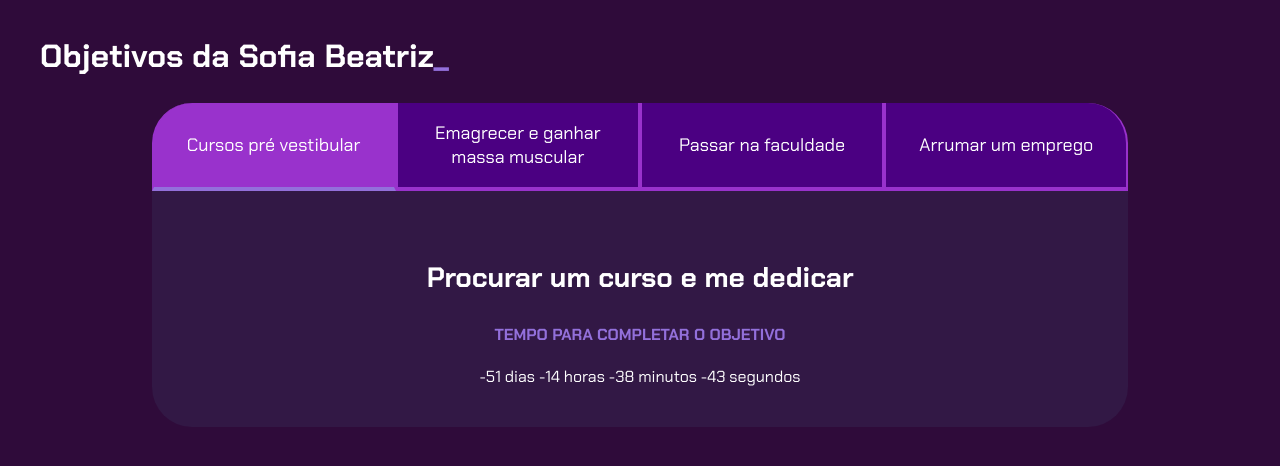
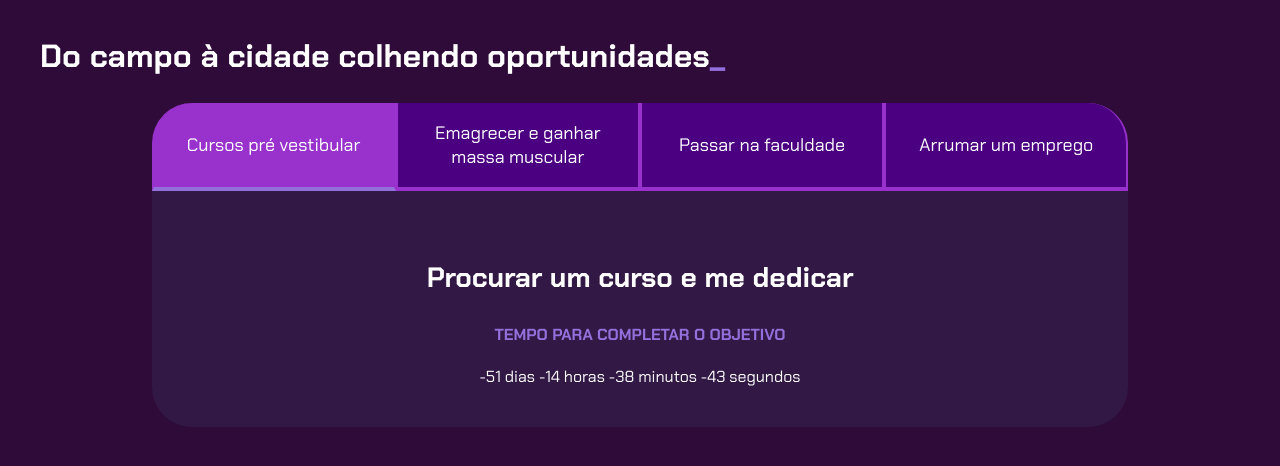
Before and after one commit to Sofia-Beatriz/agrinho_sofiabeatriz, a plain HTML site: page index.html in a window 1280 px wide. Drawn offline with Linux system fonts and the light colour scheme.

Commit message:
Update index.html

```diff
--- a/index.html
+++ b/index.html
@@ -10,7 +10,7 @@
 
 <body>
     <section class="conteudo-principal">
-        <h2 class="titulo-principal">Objetivos da Sofia Beatriz<span>_</span></h2>
+        <h2 class="titulo-principal">Do campo à cidade colhendo oportunidades<span>_</span></h2>
         <div class="conteudo">
             <div class="botoes">
                 <button class="botao ativo">Cursos pré vestibular</button>
```
